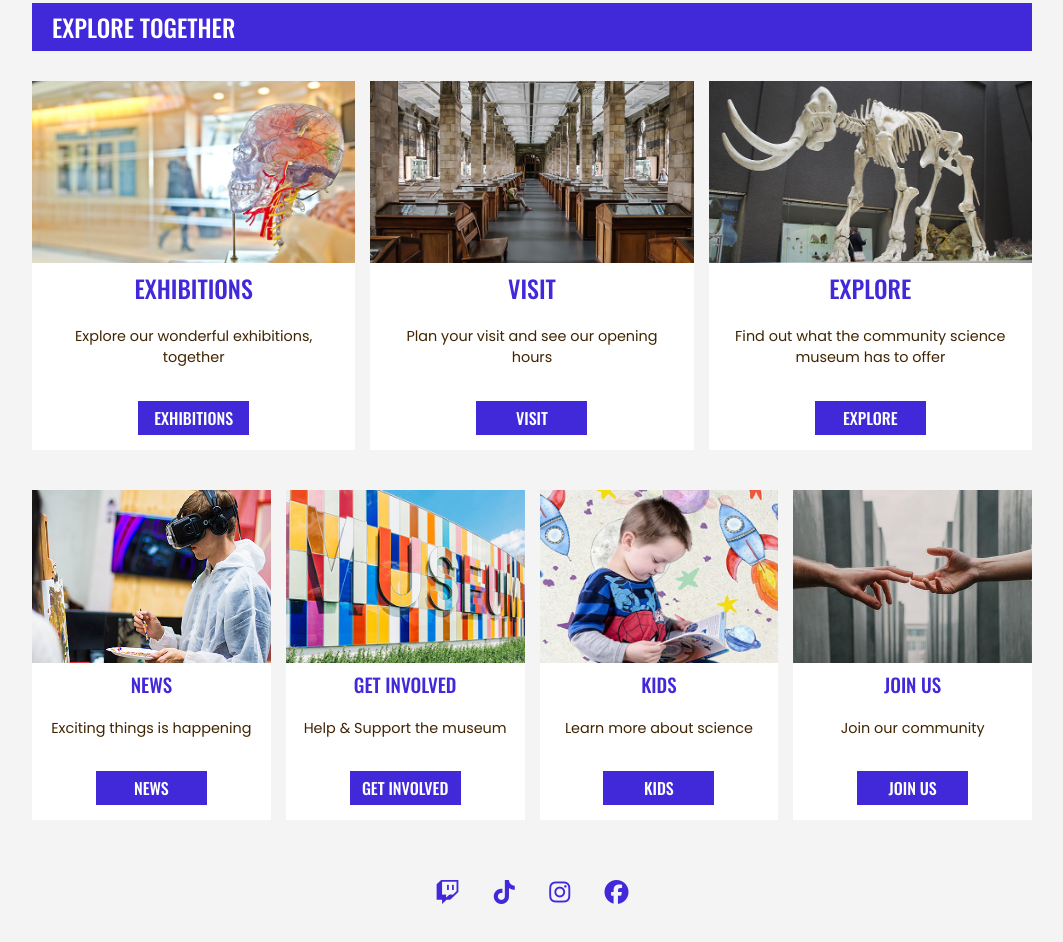
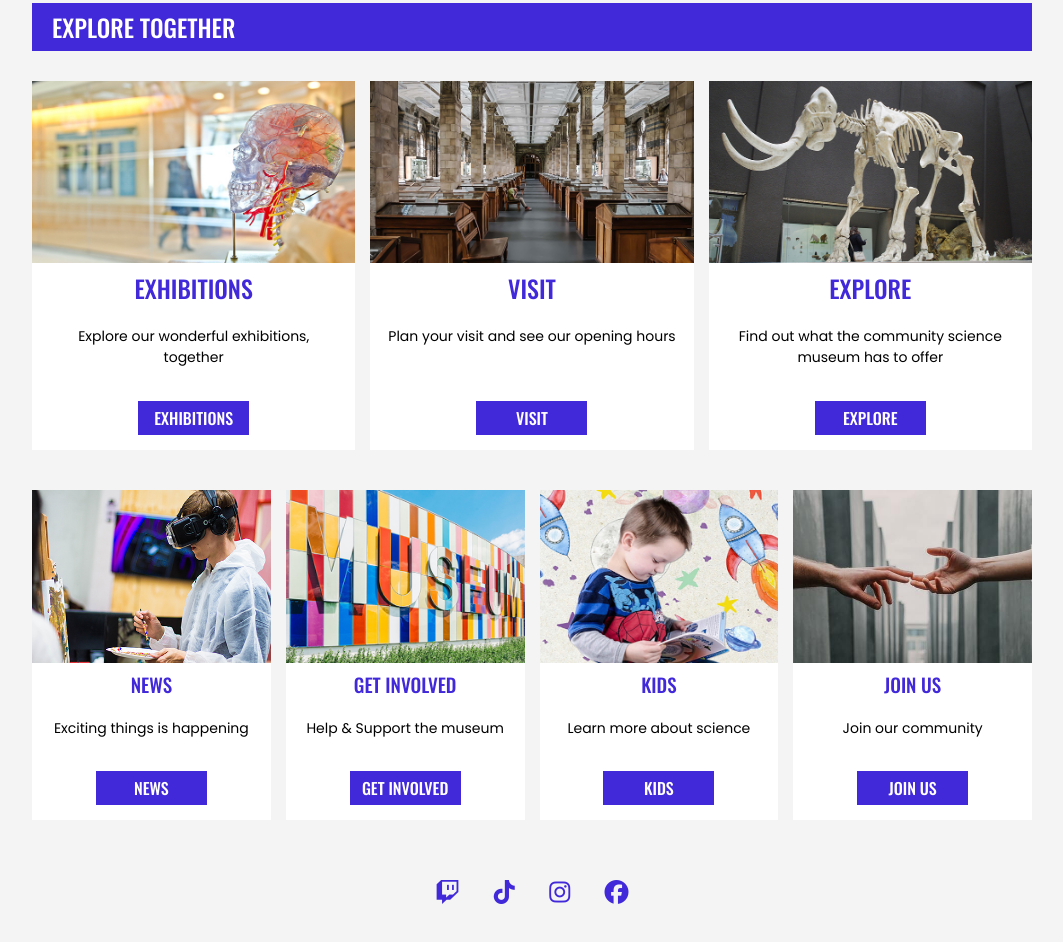
Before and after one commit to ebejmo/tcsm, a plain HTML site: page index.html in a window 1280 px wide. Shown: the part 468-1410 px from the top of the page, without its empty margins (108-1171 px from the left). Drawn offline with nearby package versions, Linux system fonts and the light colour scheme.

Commit message:
code clean up

```diff
--- a/css/imports/links.css
+++ b/css/imports/links.css
@@ -39,14 +39,18 @@ ul a:hover {
   font-weight: 400;
 }
 
-.cta-ticket-small {
+.cta-ticket {
   color: var(--primary-color-text);
   background-color: var(--color-sand);
+}
+
+.cta-ticket-small {
   padding: 5px 10px;
   min-width: 60px;
   margin: 0;
 }
 
+.cta-ticket:hover,
 .cta-ticket-small:hover {
   background-color: var(--color-sand);
   background-color: var(--hover-sand);
--- a/css/media.css
+++ b/css/media.css
@@ -3,7 +3,7 @@
     font-size: 21px;
   }
 }
-@media (min-width: 500px) {
+@media (min-width: 470px) {
   .featured-list-exhibitions {
     grid-template-columns: repeat(2, 1fr);
   }
@@ -19,8 +19,18 @@
   .featured-cta-list {
     bottom: 5px;
   }
+  /* .explore-all {
+    display: flex;
+    flex-wrap: wrap;
+    justify-content: space-between;
+    gap: 30px;
+  }
+  .box-content-short {
+    max-width: 350px;
+    margin: 0;
+  } */
 }
-@media (min-width: 800px) {
+@media (min-width: 720px) {
   nav {
     display: block;
     position: static;
@@ -71,7 +81,7 @@
     display: flex;
     flex-wrap: wrap;
     justify-content: space-between;
-    gap: 30px;
+    gap: 20px;
   }
   .container-media {
     margin: 60px auto;
--- a/css/styles.css
+++ b/css/styles.css
@@ -36,9 +36,9 @@ h3,
   font-size: 19px;
 }
 
-.dark {
+/* .dark {
   color: var(--primary-color-text);
-}
+} */
 
 img {
   width: 100%;
@@ -133,9 +133,10 @@ ul {
 
 .featured-content-list p {
   padding: 8px 15px;
-  font-size: 0.9em;
+  font-size: 14px;
   text-align: center;
   margin: 0;
+  color: var(--text-paragraph);
 }
 
 .content {
@@ -284,6 +285,11 @@ ul {
   font-size: 16px;
 }
 
+.checkout-title {
+  font-family: var(--text-paragraph);
+  font-size: 18px;
+}
+
 footer {
   background-color: var(--primary-color-text);
   display: flex;
@@ -316,10 +322,3 @@ footer div {
   color: var(--primary-color-bright);
   font-size: 0.7em;
 }
-
-/* tickets / checkout / confirmation */
-
-.checkout-title {
-  font-family: var(--text-paragraph);
-  font-size: 18px;
-}
--- a/index.html
+++ b/index.html
@@ -41,9 +41,6 @@
     <main>
         <section class="hero">
             <div class="hero-fuck">
-                <!-- <div class="hero-img">
-                    <img src="/images/homepage/hero.jpg" alt="galaxy filled with stars far far away in space">
-                </div> -->
                 <div class="hero-featured-content">
                     <h2>new</h2>
                     <h1>cosmology tour</h1>
@@ -63,7 +60,7 @@
                     </div>
                     <div class="content">
                         <span class="list-title">exhibitions</span>
-                        <p class="dark">Explore our wonderful exhibitions, together</p>
+                        <p>Explore our wonderful exhibitions, together</p>
                         <div class="featured-cta featured-cta-list">
                             <a href="exhibitions.html" class="cta">exhibitions</a>
                         </div>
@@ -75,7 +72,7 @@
                     </div>
                     <div class="content">
                         <span class="list-title">visit</span>
-                        <p class="dark">Plan your visit and see our opening hours</p>
+                        <p>Plan your visit and see our opening hours</p>
                         <div class="featured-cta featured-cta-list">
                             <a href="visit.html" class="cta">visit</a>
                         </div>
@@ -87,7 +84,7 @@
                     </div>
                     <div class="content">
                         <span class="list-title">explore</span>
-                        <p class="dark">Find out what the community science museum has to offer</p>
+                        <p>Find out what the community science museum has to offer</p>
                         <div class="featured-cta featured-cta-list">
                             <a href="explore.html" class="cta">explore</a>
                         </div>
@@ -103,7 +100,7 @@
                     </div>
                     <div class="content content-second">
                         <span class="list-title">news</span>
-                        <p class="dark">Exciting things is happening </p>
+                        <p>Exciting things is happening </p>
                         <div class="featured-cta featured-cta-list">
                             <a href="news.html" class="cta">news</a>
                         </div>
@@ -115,7 +112,7 @@
                     </div>
                     <div class="content content-second">
                         <span class="list-title">get involved</span>
-                        <p class="dark">Help & Support the museum</p>
+                        <p>Help & Support the museum</p>
                         <div class="featured-cta featured-cta-list">
                             <a href="visit.html" class="cta">get involved</a>
                         </div>
@@ -127,7 +124,7 @@
                     </div>
                     <div class="content content-second">
                         <span class="list-title">kids</span>
-                        <p class="dark">Learn more about science</p>
+                        <p>Learn more about science</p>
                         <div class="featured-cta featured-cta-list">
                             <a href="explore.html" class="cta">kids</a>
                         </div>
@@ -139,7 +136,7 @@
                     </div>
                     <div class="content content-second">
                         <span class="list-title">join us</span>
-                        <p class="dark">Join our community</p>
+                        <p>Join our community</p>
                         <div class="featured-cta featured-cta-list">
                             <a href="exhibitions.html" class="cta">join us</a>
                         </div>
```
Also changed, not shown: cosmology.html (+1 -1 lines).
